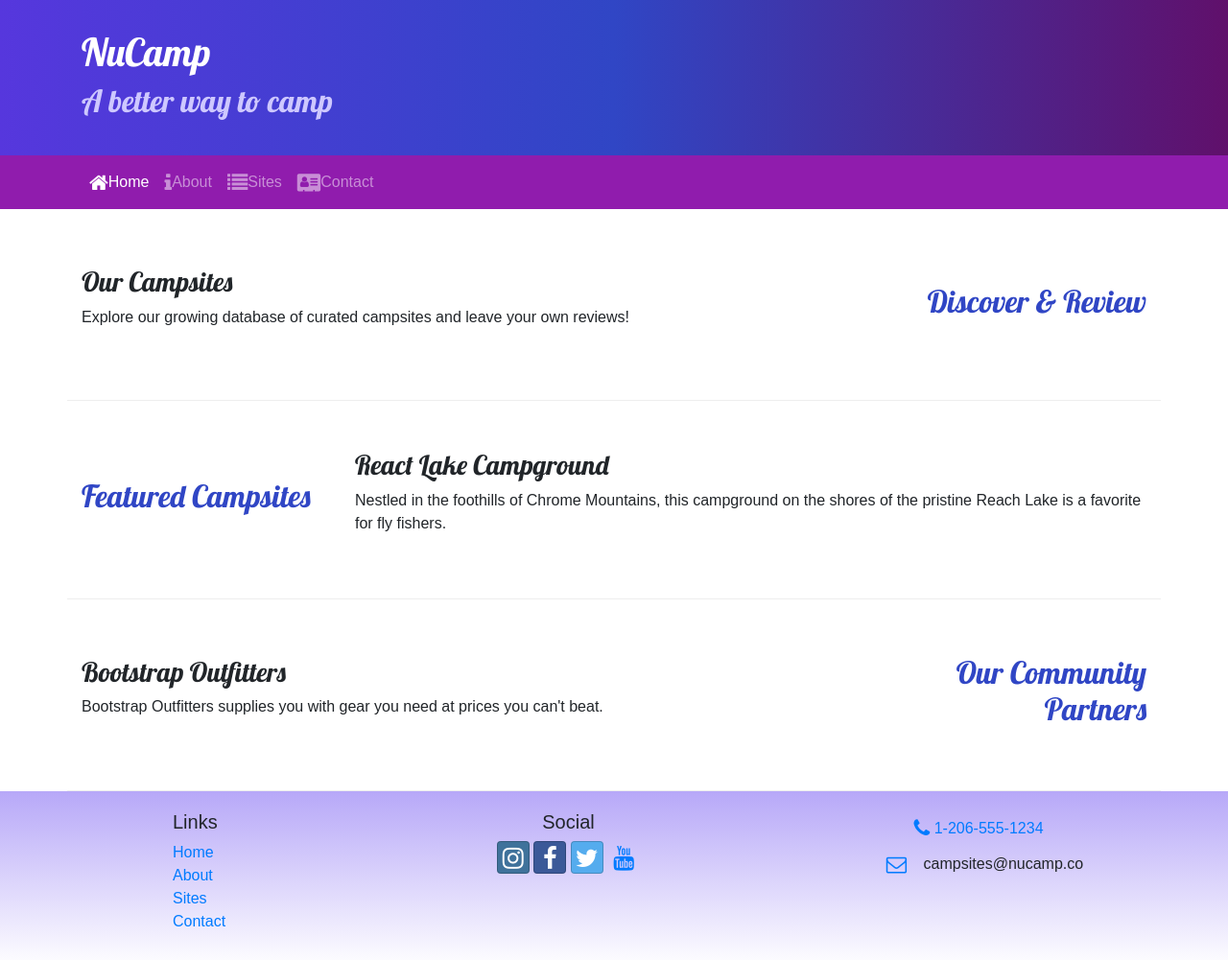
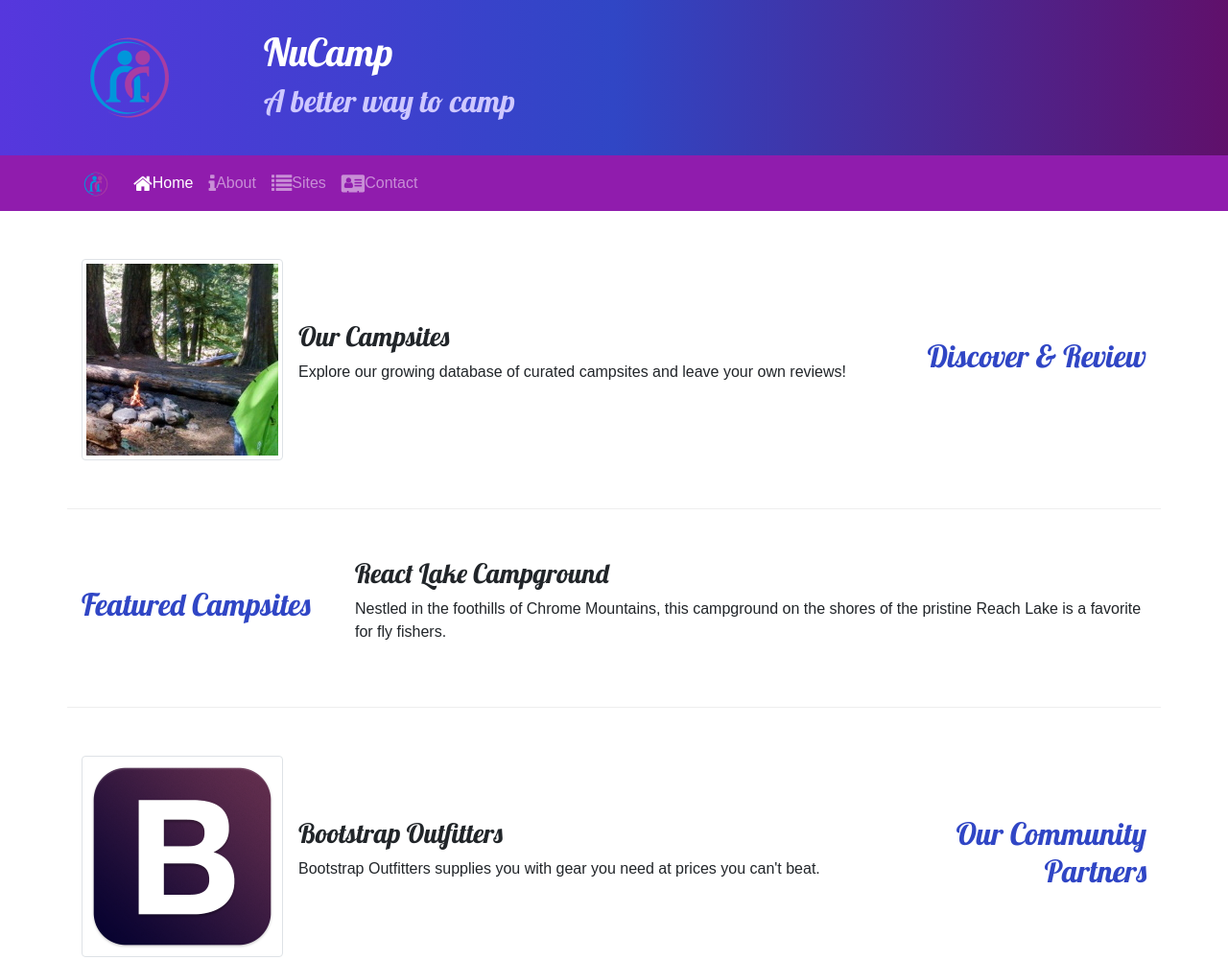
Before and after one commit to gomezenrique93/nucamp-bootstrap, a website: page index.html in a window 1280 px wide. Shown: the top 1001 px of the page at 96% size. Drawn offline with nearby package versions, Linux system fonts and the light colour scheme.

Commit message:
Images and Media

```diff
--- a/index.html
+++ b/index.html
@@ -32,6 +32,9 @@
     <header class="jumbotron jumbotron-fluid">
       <div class="container">
         <div class="row">
+          <div class="col-4 col-sm-3 col-md-2 align-self-center">
+            <img src="img/logo.png" alt="The NuCamp Logo" class="img-fluid" />
+          </div>
           <div class="col">
             <h1>NuCamp</h1>
             <h2>A better way to camp</h2>
@@ -42,8 +45,11 @@
 
     <nav class="navbar navbar-expand-sm navbar-dark sticky-top">
       <div class="container">
+        <a class="navbar-brand" href="#"
+          ><img src="img/logo.png" alt="The NuCamp Logo" height="30" width="30"
+        /></a>
         <button
-          class="navbar-toggler ml-auto"
+          class="navbar-toggler"
           type="button"
           data-toggle="collapse"
           data-target="#nucampNavbar"
@@ -83,11 +89,20 @@
           <h2 class="text-sm-right">Discover & Review</h2>
         </div>
         <div class="col">
+          <div class="media">
+            <img
+              class="d-flex mr-3 img-thumbnail"
+              src="img/breadcrumb-trail-thumb.jpg"
+              alt="Breadcrumb-Trail thumbnail"
+            />
+            <div class="media-body align-self-center">
               <h3>Our Campsites</h3>
               <p class="d-none d-sm-block">
-            Explore our growing database of curated campsites and leave your own
-            reviews!
+                Explore our growing database of curated campsites and leave your
+                own reviews!
               </p>
+            </div>
+          </div>
         </div>
       </div>
     </div>
@@ -113,13 +128,22 @@
           <h2 class="text-sm-right">Our Community Partners</h2>
         </div>
         <div class="col">
+          <div class="media">
+            <img
+              src="img/bootstrap-thumb.png"
+              alt="Bootstrap Outfitters"
+              class="d-flex mr-3 img-thumbnail"
+            />
+            <div class="media-body align-self-center">
               <h3>
                 Bootstrap Outfitters
               </h3>
               <p class="d-none d-sm-block">
-            Bootstrap Outfitters supplies you with gear you need at prices you
-            can't beat.
+                Bootstrap Outfitters supplies you with gear you need at prices
+                you can't beat.
               </p>
+            </div>
+          </div>
         </div>
       </div>
     </div>
```
Also changed, not shown: aboutus.html (+8 -2 lines), contactus.html (+8 -0 lines), img/bootstrap-thumb.png (added), img/breadcrumb-trail-thumb.jpg (added), img/breadcrumb-trail.jpg (added), img/chrome-river-thumb.jpg (added), img/chrome-river.jpg (added), img/logo.png (added), img/react-lake-thumb.jpg (added), img/react-lake.jpg (added), 1 other file. Lines whose indentation alone changed are shown as unchanged.
